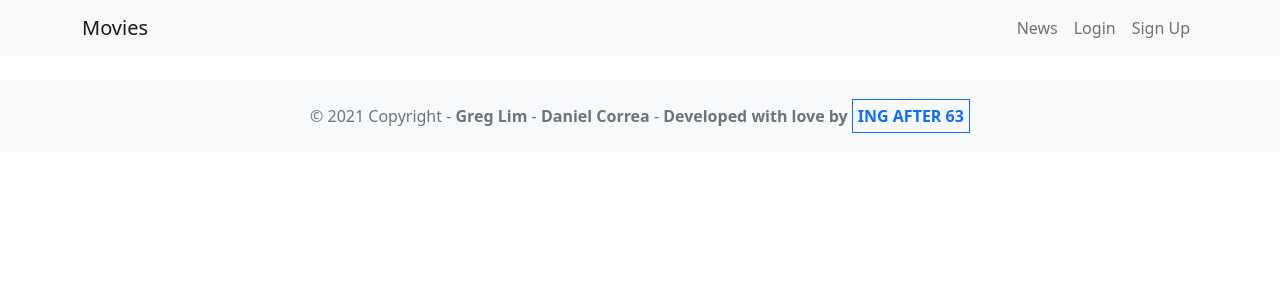
After one commit to gurnitha/2022-django-moviereviews, a Django app: template config/templates/base.html in a window 1280 px wide. The commit adds this page. Shown: the top 300 px of the page. Run offline with Django 3.2, Linux system fonts and the light colour scheme; the template is opened without the code that fills it, so the values that code supplies are empty.

Commit message:
15. Extending Base Templates

```diff
--- a/config/settings.py
+++ b/config/settings.py
@@ -58,7 +58,7 @@ ROOT_URLCONF = 'config.urls'
 TEMPLATES = [
     {
         'BACKEND': 'django.template.backends.django.DjangoTemplates',
-        'DIRS': [],
+        'DIRS': [os.path.join(BASE_DIR, 'config/templates')],
         'APP_DIRS': True,
         'OPTIONS': {
             'context_processors': [
--- /dev/null
+++ b/config/templates/base.html
@@ -0,0 +1,57 @@
+<!doctype html>
+<html lang="en">
+<head>
+    <!-- Required meta tags -->
+    <meta charset="utf-8">
+    <meta name="viewport" content="width=device-width, initial-scale=1">
+    <!-- Bootstrap CSS -->
+    <link href="https://cdn.jsdelivr.net/npm/bootstrap@5.1.3/dist/css/bootstrap.min.css" rel="stylesheet" >
+    <title>Movie Review</title>
+    <script src="https://cdn.jsdelivr.net/npm/bootstrap@5.1.1/dist/js/bootstrap.bundle.min.js"></script>
+</head>
+<body>
+
+    <nav class="navbar navbar-expand-lg navbar-light bg-light mb-3">
+        <div class="container">
+            <a class="navbar-brand" href="{% url 'movie:home' %}">Movies</a>
+            <button class="navbar-toggler" type="button" data-bs-toggle="collapse" data-bs-target="#navbarNavAltMarkup"
+            aria-controls="navbarNavAltMarkup" ariaexpanded="false" aria-label="Toggle navigation">
+            <span class="navbar-toggler-icon"></span>
+            </button>
+            <div class="collapse navbar-collapse" id="navbarNavAltMarkup">
+                <div class="navbar-nav ms-auto">
+                    <a class="nav-link" href="{% url 'news:news' %}">News</a>
+                    <a class="nav-link" href="">Login</a>
+                    <a class="nav-link" href="">Sign Up</a>
+                </div>
+            </div>
+        </div>
+    </nav>
+
+	<div class="container">
+
+	{% block content %}
+	{% endblock content %}
+
+	</div>
+
+	<footer class="text-center text-lg-start bg-light text-muted mt-4">
+		<div class="text-center p-4">
+			© 2021 Copyright -
+			<a class="text-reset fw-bold text-decoration-none"
+				target="_blank" href="https://twitter.com/greglim81">
+				Greg Lim
+			</a> -
+			<a class="text-reset fw-bold text-decoration-none"
+				target="_blank" href="https://twitter.com/danielgarax">
+				Daniel Correa
+			</a> -
+			<a class="text-reset fw-bold text-decoration-none"
+				target="_blank" href="https://twitter.com/danielgarax">
+				Developed with love by <span style="border:1px solid #0D6EFD; padding: 5px; color: #0D6EFD;">ING AFTER 63</span>
+			</a>
+		</div>
+	</footer>
+
+</body>
+</html>
--- a/movie/templates/movie/about.html
+++ b/movie/templates/movie/about.html
@@ -1,2 +1,8 @@
+{% extends 'base.html ' %}
+
+{% block content %}
+
 <h1>This the About Page, {{ name }}</h1>
 <h2>Someting about us</h2>
+
+{% endblock content %}
```
Also changed, not shown: movie/templates/movie/home.html (+6 -18 lines), movie/templates/movie/signup.html (+8 -19 lines), news/templates/news/news.html (+4 -17 lines), README.md.
